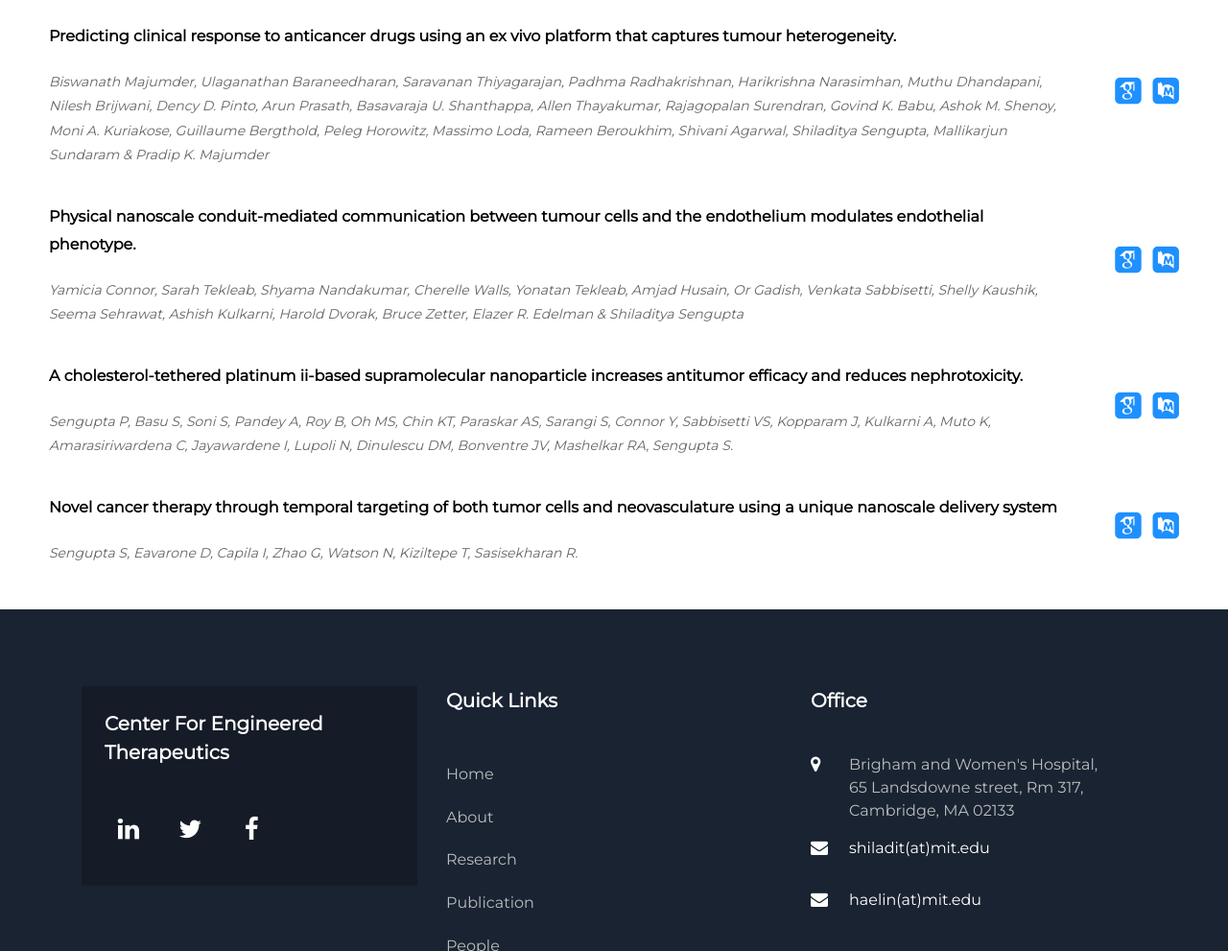
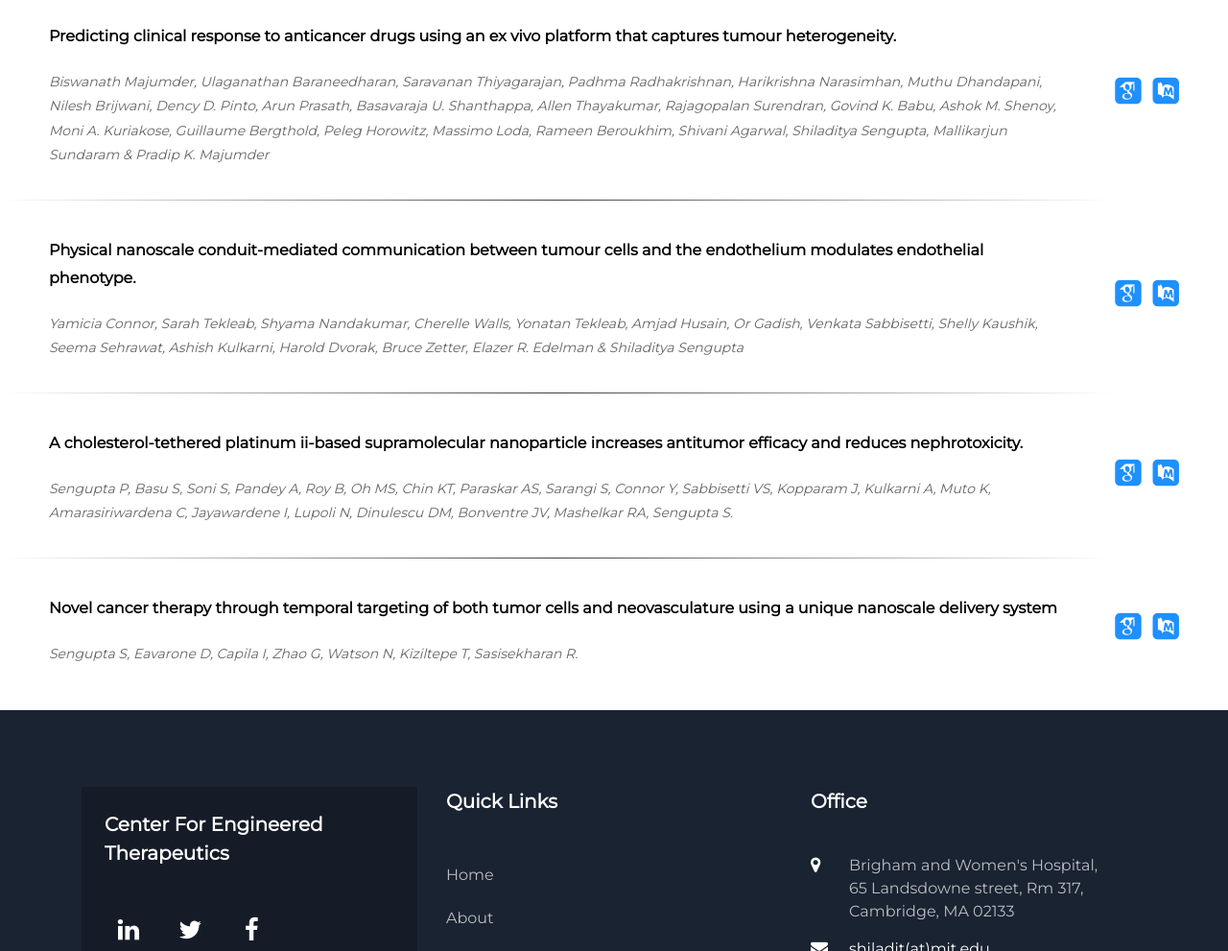
Before and after one commit to arkochatterjee/Center-For-Engineered-Therapeutics.github.io, a plain HTML site: page publications.html in a window 1280 px wide. Shown: the part 2822-3813 px from the top of the page at 96% size. Drawn offline with Linux system fonts and the light colour scheme; some packages are replaced by stand-ins of ours; no server answers; files whose address does not match are found by name.

Commit message:
hr added in publications

```diff
--- a/publications.html
+++ b/publications.html
@@ -311,7 +311,11 @@
                             target="blank" style="color: dodgerblue;"><i class="ai ai-pubmed-square ai-2x"
                                 style="padding-right: 50px;"></i></a></td>
                 </tr>
-
+                <tr>
+                    <td>
+                        <hr>
+                    </td>
+                </tr>
                 <tr>
                     <td>
                         <p style="color: black;"><b>Physical nanoscale conduit-mediated communication between tumour
@@ -328,7 +332,11 @@
                             target="blank" style="color: dodgerblue;"><i class="ai ai-pubmed-square ai-2x"
                                 style="padding-right: 50px;"></i></a></td>
                 </tr>
-
+                <tr>
+                    <td>
+                        <hr>
+                    </td>
+                </tr>
                 <tr>
                     <td>
                         <p style="color: black;"><b>A cholesterol-tethered platinum ii-based supramolecular nanoparticle
@@ -345,7 +353,11 @@
                             target="blank" style="color: dodgerblue;"><i class="ai ai-pubmed-square ai-2x"
                                 style="padding-right: 50px;"></i></a></td>
                 </tr>
-
+                <tr>
+                    <td>
+                        <hr>
+                    </td>
+                </tr>
                 <tr>
                     <td>
                         <p style="color: black;"><b>Novel cancer therapy through temporal targeting of both tumor cells
```
